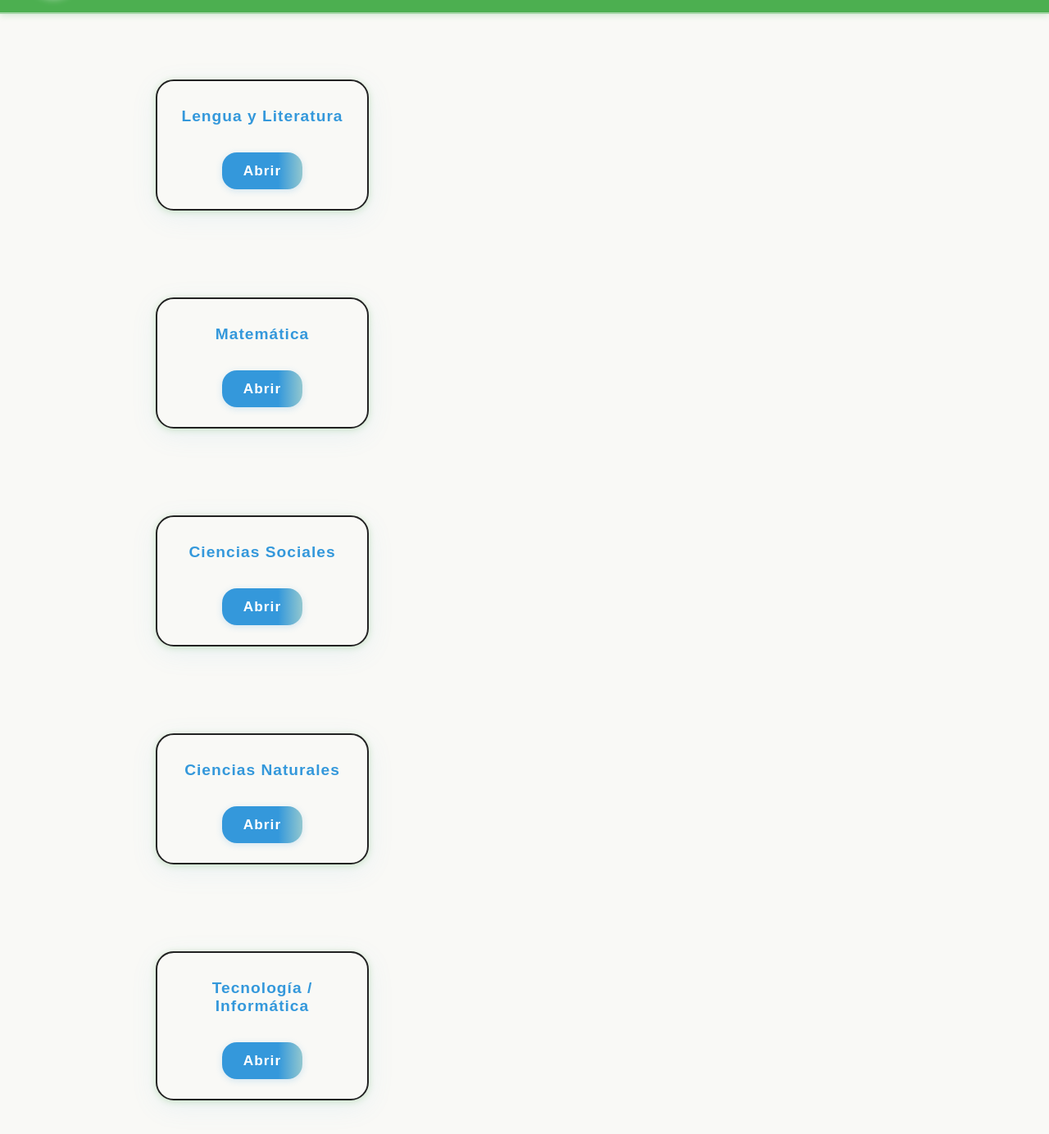
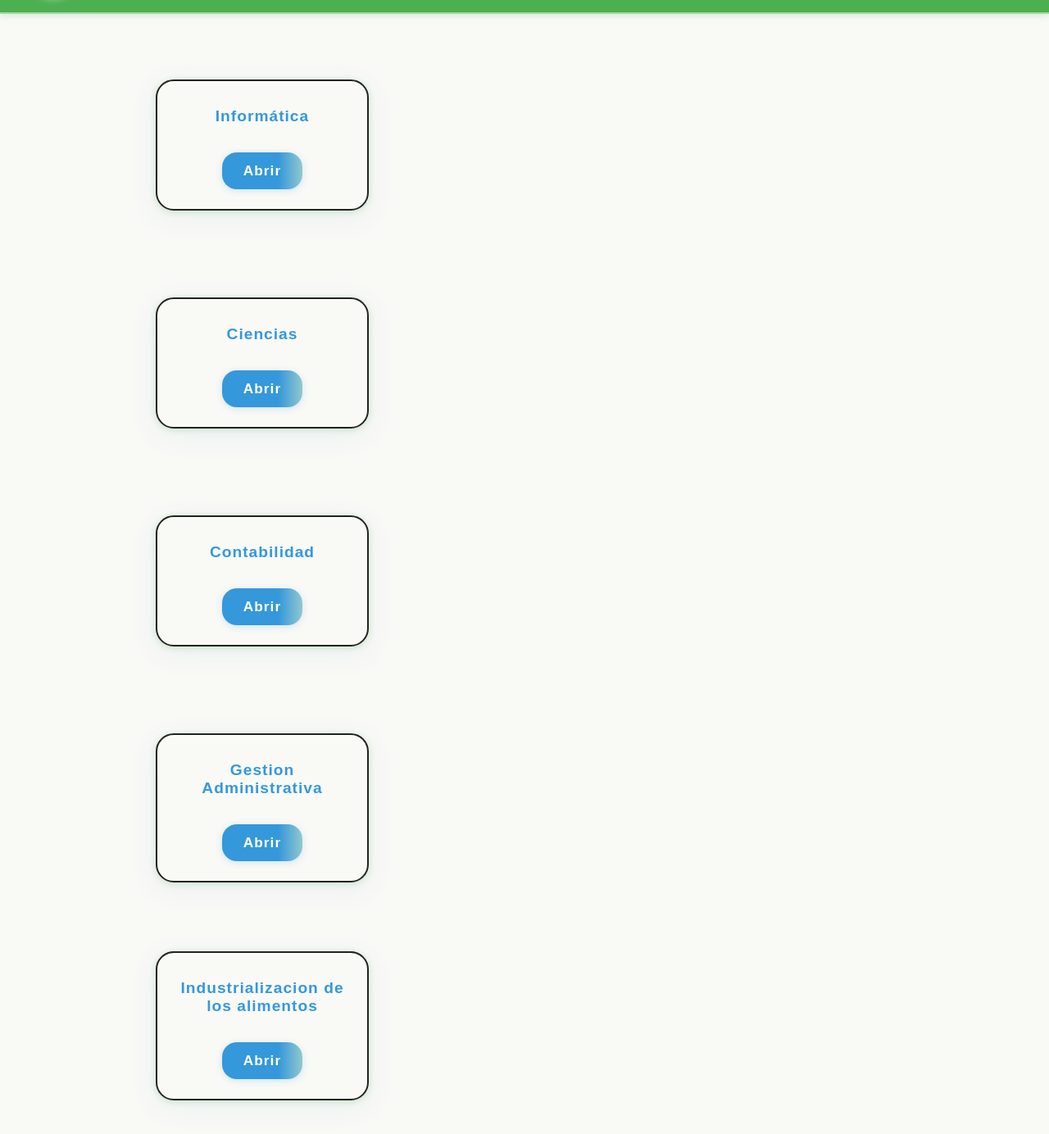
Before and after one commit to anthony25056/cole-pagina, a plain HTML site: page proyecto.html in a window 1280 px wide. Shown: the part 106-1490 px from the top of the page at 82% size. Drawn offline with Linux system fonts and the light colour scheme.

Commit message:
Update proyecto.html

```diff
--- a/proyecto.html
+++ b/proyecto.html
@@ -30,7 +30,7 @@
 
         <div class="tarjeta-zona">
           <div class="card card1">
-            <span class="title">Lengua y Literatura</span>
+            <span class="title">Informática</span>
             <button class="abrir-btn">Abrir</button>
           </div>
           <div class="subtarjetas-container">
@@ -43,7 +43,7 @@
 
         <div class="tarjeta-zona">
           <div class="card card2">
-            <span class="title">Matemática</span>
+            <span class="title">Ciencias</span>
             <button class="abrir-btn">Abrir</button>
           </div>
           <div class="subtarjetas-container">
@@ -56,7 +56,7 @@
 
         <div class="tarjeta-zona">
           <div class="card card3">
-            <span class="title">Ciencias Sociales</span>
+            <span class="title">Contabilidad</span>
             <button class="abrir-btn">Abrir</button>
           </div>
           <div class="subtarjetas-container">
@@ -69,7 +69,7 @@
 
         <div class="tarjeta-zona">
           <div class="card card4">
-            <span class="title">Ciencias Naturales</span>
+            <span class="title">Gestion Administrativa</span>
             <button class="abrir-btn">Abrir</button>
           </div>
           <div class="subtarjetas-container">
@@ -82,7 +82,7 @@
 
         <div class="tarjeta-zona">
           <div class="card card5">
-            <span class="title">Tecnología / Informática</span>
+            <span class="title">Industrializacion de los alimentos</span>
             <button class="abrir-btn">Abrir</button>
           </div>
           <div class="subtarjetas-container">
```
